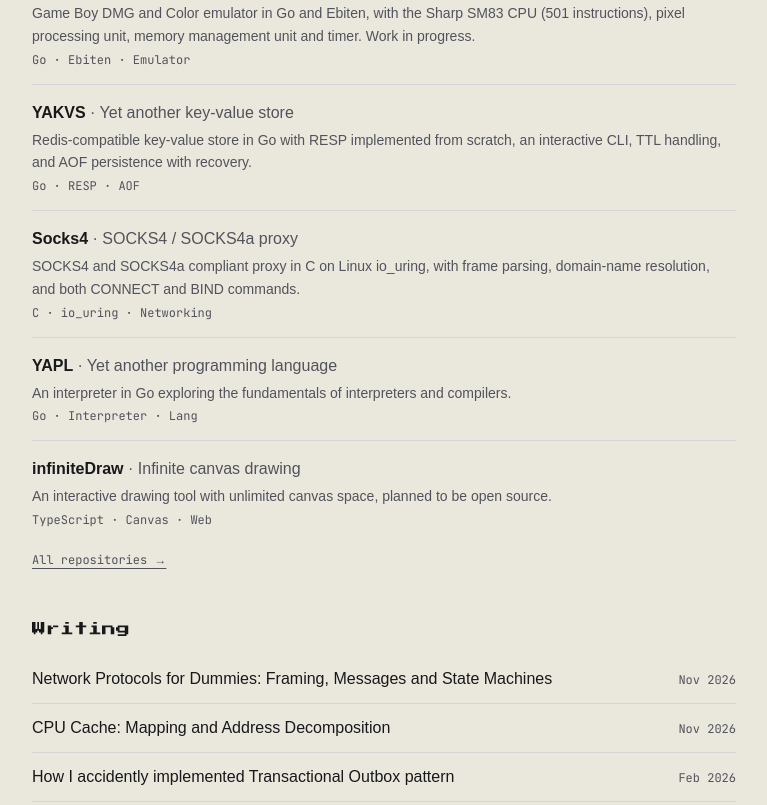
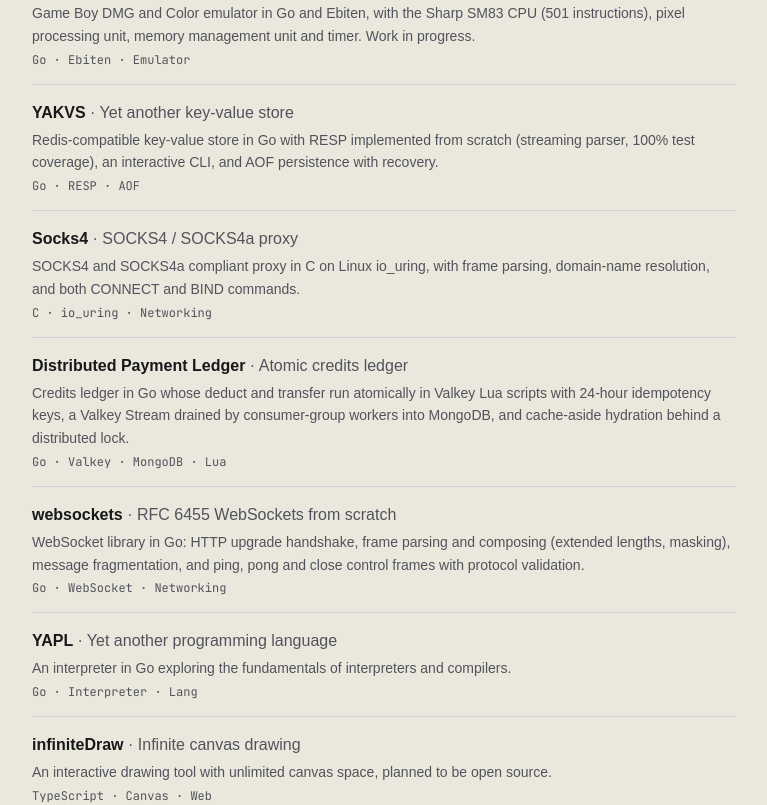
Before and after one commit to shubhdevelop/Portfplio, a Next.js app: page / in a window 1280 px wide. Shown: the part 740-1545 px from the top of the page, without its empty margins (256-1023 px from the left). Built offline with nearby package versions, Linux system fonts and the light colour scheme; no server answers.

Commit message:
feat(home): add ledger and websocket projects, PDF volume from latest resume

```diff
--- a/src/component/Home.tsx
+++ b/src/component/Home.tsx
@@ -19,7 +19,7 @@ const PROJECTS: Project[] = [
   {
     title: 'YAKVS',
     tagline: 'Yet another key-value store',
-    description: 'Redis-compatible key-value store in Go with RESP implemented from scratch, an interactive CLI, TTL handling, and AOF persistence with recovery.',
+    description: 'Redis-compatible key-value store in Go with RESP implemented from scratch (streaming parser, 100% test coverage), an interactive CLI, and AOF persistence with recovery.',
     tags: ['Go', 'RESP', 'AOF'],
     repoLink: 'https://github.com/shubhdevelop/YAKVS',
   },
@@ -29,6 +29,20 @@ const PROJECTS: Project[] = [
     description: 'SOCKS4 and SOCKS4a compliant proxy in C on Linux io_uring, with frame parsing, domain-name resolution, and both CONNECT and BIND commands.',
     tags: ['C', 'io_uring', 'Networking'],
     repoLink: 'https://github.com/shubhdevelop/Socks4',
+  },
+  {
+    title: 'Distributed Payment Ledger',
+    tagline: 'Atomic credits ledger',
+    description: 'Credits ledger in Go whose deduct and transfer run atomically in Valkey Lua scripts with 24-hour idempotency keys, a Valkey Stream drained by consumer-group workers into MongoDB, and cache-aside hydration behind a distributed lock.',
+    tags: ['Go', 'Valkey', 'MongoDB', 'Lua'],
+    repoLink: 'https://github.com/shubhdevelop/distributed_payment_ledger',
+  },
+  {
+    title: 'websockets',
+    tagline: 'RFC 6455 WebSockets from scratch',
+    description: 'WebSocket library in Go: HTTP upgrade handshake, frame parsing and composing (extended lengths, masking), message fragmentation, and ping, pong and close control frames with protocol validation.',
+    tags: ['Go', 'WebSocket', 'Networking'],
+    repoLink: 'https://github.com/shubhdevelop/websockets',
   },
   {
     title: 'YAPL',
@@ -59,6 +73,7 @@ const EXPERIENCE = [
       'Built a multi-tenant Peppol SMP control plane in Go with idempotency keys, rate limits and drift reconciliation.',
       'Built the submission service (per-country SQS queues for 7 countries, Redis NX idempotency locks) and shipped Greece e-invoicing; integrated LHDN and ZATCA.',
       'Built a shared SQS consumer and OpenTelemetry tracing across 17+ services.',
+      'Engineered A3-compliant PDF and XLSX report generation with Puppeteer, now producing 3000+ PDFs per day.',
     ],
   },
   {
```
